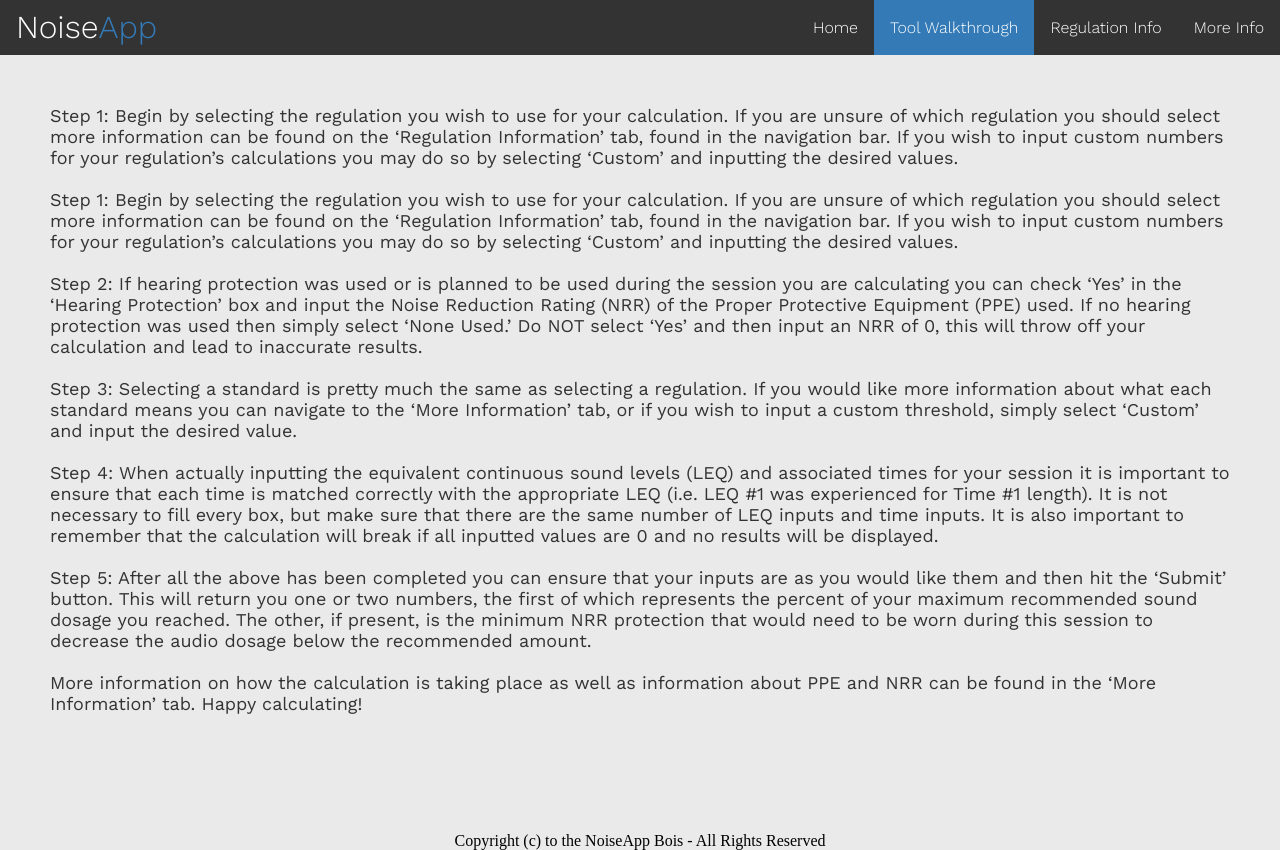
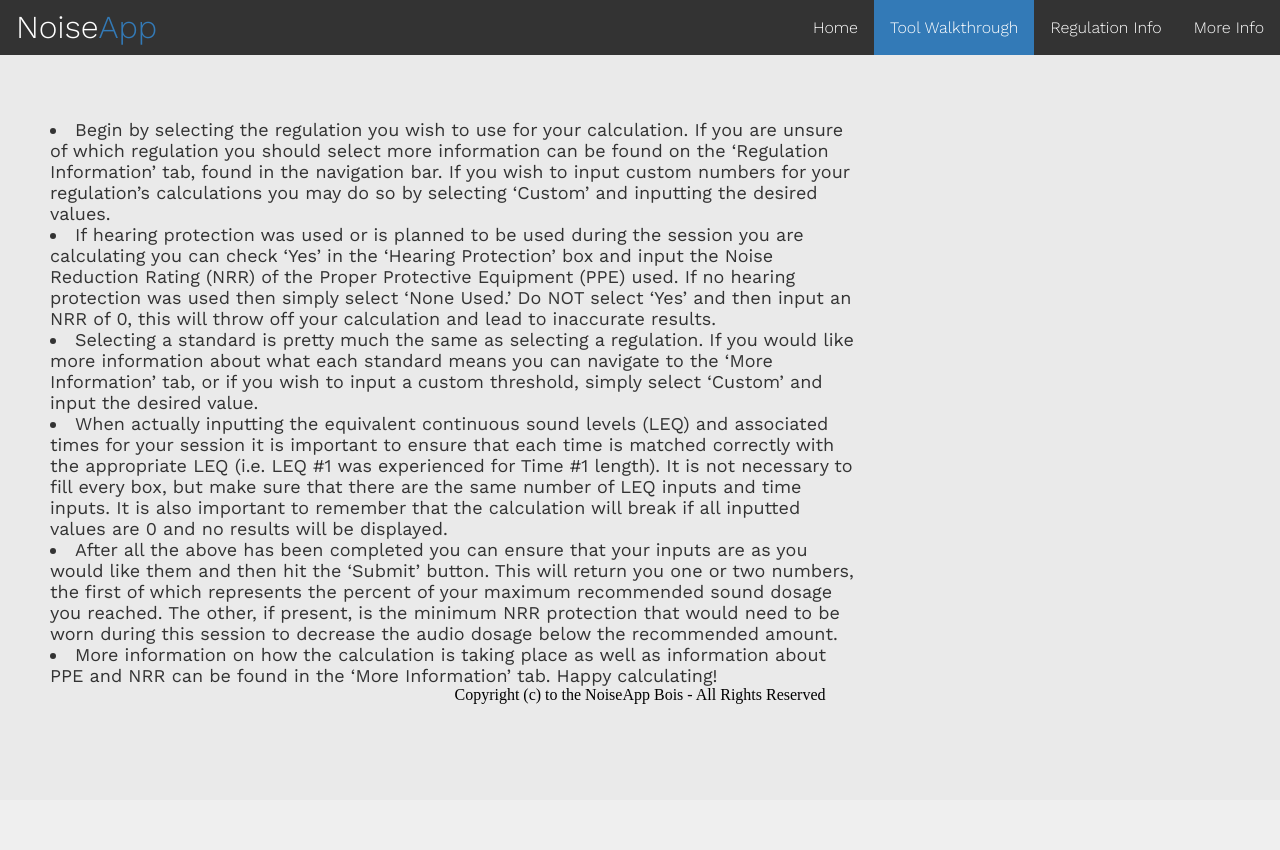
Before and after one commit to erayner305/NoiseApp, a Flask app: page /about in a window 1280 px wide. After the commit the page ends 704 px from the top, so only its background shows below. Run offline with Flask 3, Linux system fonts and the light colour scheme.

Commit message:
Updated about page

```diff
--- a/templates/about.html
+++ b/templates/about.html
@@ -7,20 +7,18 @@
 	<li><a class="active" href="{{url_for('about')}}">Tool Walkthrough</a></li>
 	<li><a href="{{url_for('index')}}">Home</a></li>
 </ul>
-    <div style="font-size:large;font-family:Work Sans;color:#333;margin:50px 50px 100px 50px">
-        Step 1: Begin by selecting the regulation you wish to use for your calculation. If you are unsure of which regulation you should select more information can be found on the ‘Regulation Information’ tab, found in the navigation bar. If you wish to input custom numbers for your regulation’s calculations you may do so by selecting ‘Custom’ and inputting the desired values.
-        <br><br>
-        Step 1: Begin by selecting the regulation you wish to use for your calculation. If you are unsure of which regulation you should select more information can be found on the ‘Regulation Information’ tab, found in the navigation bar. If you wish to input custom numbers for your regulation’s calculations you may do so by selecting ‘Custom’ and inputting the desired values.
-        <br><br>
-        Step 2: If hearing protection was used or is planned to be used during the session you are calculating you can check ‘Yes’ in the ‘Hearing Protection’ box and input the Noise Reduction Rating (NRR) of the Proper Protective Equipment (PPE) used. If no hearing protection was used then simply select ‘None Used.’ Do NOT select ‘Yes’ and then input an NRR of 0, this will throw off your calculation and lead to inaccurate results.
-        <br><br>
-        Step 3: Selecting a standard is pretty much the same as selecting a regulation. If you would like more information about what each standard means you can navigate to the ‘More Information’ tab, or if you wish to input a custom threshold, simply select ‘Custom’ and input the desired value.
-        <br><br>
-        Step 4: When actually inputting the equivalent continuous sound levels (LEQ) and associated times for your session it is important to ensure that each time is matched correctly with the appropriate LEQ (i.e. LEQ #1 was experienced for Time #1 length). It is not necessary to fill every box, but make sure that there are the same number of LEQ inputs and time inputs. It is also important to remember that the calculation will break if all inputted values are 0 and no results will be displayed.
-        <br><br>
-        Step 5: After all the above has been completed you can ensure that your inputs are as you would like them and then hit the ‘Submit’ button. This will return you one or two numbers, the first of which represents the percent of your maximum recommended sound dosage you reached. The other, if present, is the minimum NRR protection that would need to be worn during this session to decrease the audio dosage below the recommended amount.
-        <br><br>
-        More information on how the calculation is taking place as well as information about PPE and NRR can be found in the ‘More Information’ tab. Happy calculating!
+    <div style="font-size:large;font-family:Work Sans;color:#333;margin:5% 33% 100px 50px">
+        <li>Begin by selecting the regulation you wish to use for your calculation. If you are unsure of which regulation you should select more information can be found on the ‘Regulation Information’ tab, found in the navigation bar. If you wish to input custom numbers for your regulation’s calculations you may do so by selecting ‘Custom’ and inputting the desired values.</li>
+
+        <li>If hearing protection was used or is planned to be used during the session you are calculating you can check ‘Yes’ in the ‘Hearing Protection’ box and input the Noise Reduction Rating (NRR) of the Proper Protective Equipment (PPE) used. If no hearing protection was used then simply select ‘None Used.’ Do NOT select ‘Yes’ and then input an NRR of 0, this will throw off your calculation and lead to inaccurate results.</li>
+
+        <li>Selecting a standard is pretty much the same as selecting a regulation. If you would like more information about what each standard means you can navigate to the ‘More Information’ tab, or if you wish to input a custom threshold, simply select ‘Custom’ and input the desired value.</li>
+
+        <li>When actually inputting the equivalent continuous sound levels (LEQ) and associated times for your session it is important to ensure that each time is matched correctly with the appropriate LEQ (i.e. LEQ #1 was experienced for Time #1 length). It is not necessary to fill every box, but make sure that there are the same number of LEQ inputs and time inputs. It is also important to remember that the calculation will break if all inputted values are 0 and no results will be displayed.</li>
+
+        <li>After all the above has been completed you can ensure that your inputs are as you would like them and then hit the ‘Submit’ button. This will return you one or two numbers, the first of which represents the percent of your maximum recommended sound dosage you reached. The other, if present, is the minimum NRR protection that would need to be worn during this session to decrease the audio dosage below the recommended amount.</li>
+
+        <li>More information on how the calculation is taking place as well as information about PPE and NRR can be found in the ‘More Information’ tab. Happy calculating!</li>
     </div>
 
 {%endblock%}
```
